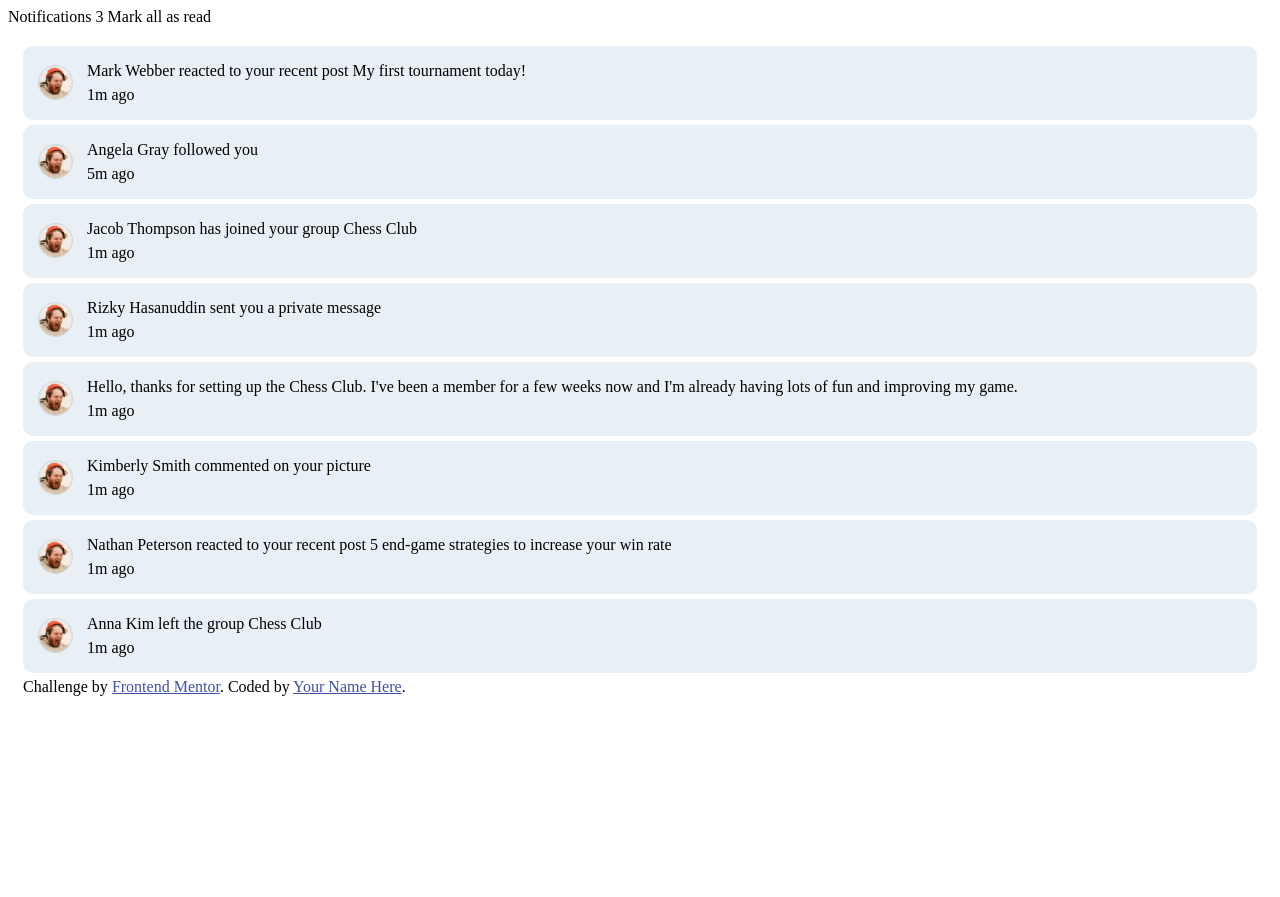
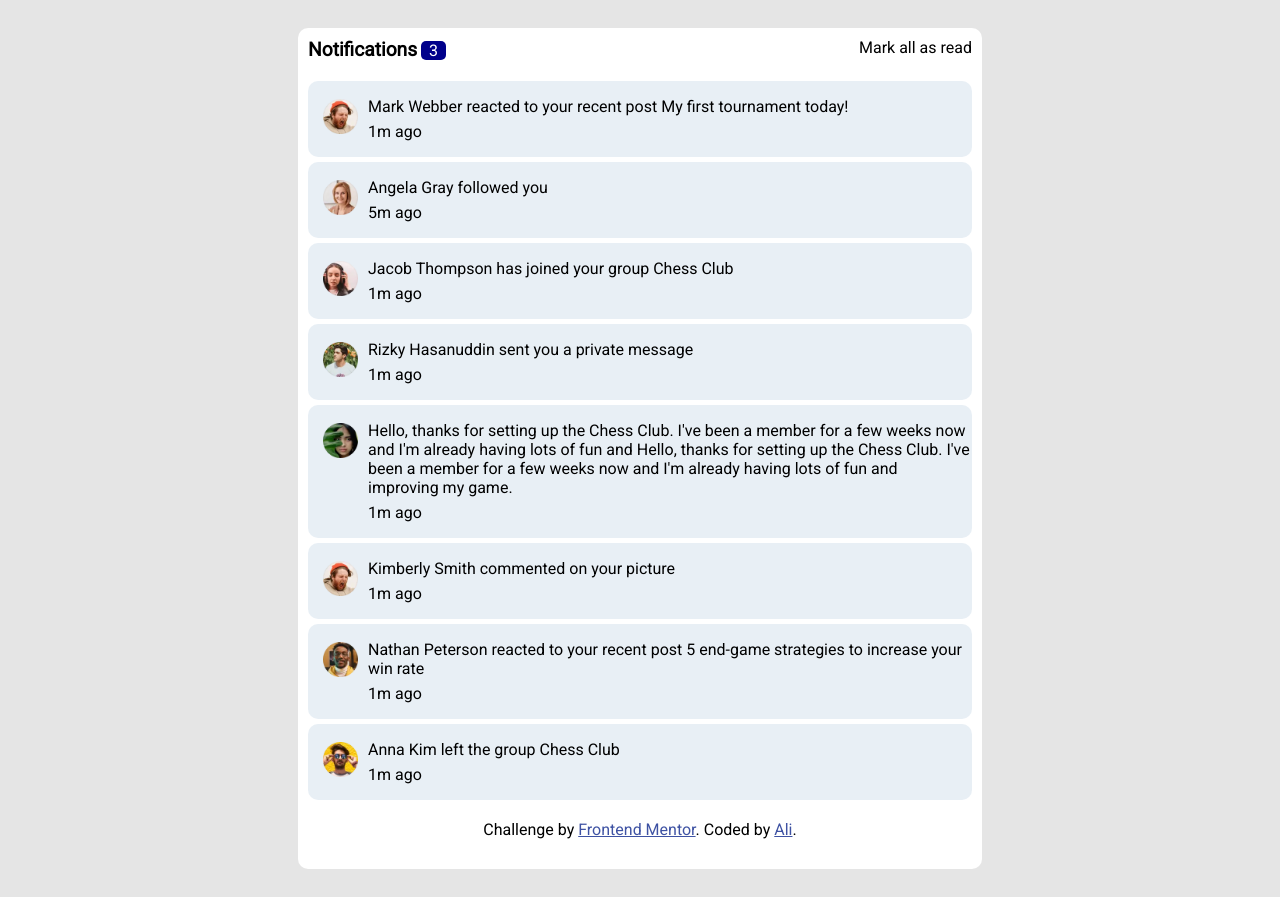
Before and after one commit to ali-s3/frontend, a plain HTML site: page index.html in a window 1280 px wide. Before the commit the page ends 800 px from the top, so only its background shows below. Drawn offline with Linux system fonts and the light colour scheme.

Commit message:
Notification Page (HTML+CSS)

```diff
--- a/index.html
+++ b/index.html
@@ -9,26 +9,40 @@
   <link rel="icon" type="image/png" sizes="32x32" href="./images/favicon-32x32.png">
 
   <title>Frontend Mentor | Notifications page</title>
-
+  <link rel="stylesheet" href="https://fonts.googleapis.com/css?family=Roboto" />
   <!-- Feel free to remove these styles or customise in your own stylesheet 👍 -->
   <style>
     * {
       box-sizing: inherit;
+      font-family: 'Roboto';
     }
 
     html {
+      background-color: rgba(1, 1, 1, 0.1);
       box-sizing: border-box;
     }
 
-    .attribution a {
+    /* Desktops and laptops ----------- */
+    @media only screen and (min-width : 1224px) {
+
+      /* Styles */
+      html {
+        padding: 20px 290px;
+      }
+    }
+
+    a {
       color: hsl(228, 45%, 44%);
     }
 
     img {
-      margin-bottom: 0px;
-      border: 1px groove rgb(0,0,0,0.1);
-      border-radius: 40px;
+      margin-top: 18px;
+      /* border: 1px groove rgb(0, 0, 0, 0.1); */
+      /* border-radius: 40px; */
       height: 35px;
+      /* margin: 0; */
+      /* padding: 100% 0; */
+      /* position: relative; */
     }
 
     .inline-text-info {
@@ -39,6 +53,7 @@
     }
 
     .notif-bar {
+      position: relative;
       border-radius: 10px;
       padding-top: 0px;
       /* height: 70px; */
@@ -47,11 +62,11 @@
       padding-left: 15px;
       /* border: 1px groove black; */
       background-color: rgba(141, 177, 206, 0.2);
+      display: flex;
     }
 
     .what-happened {
-      /* border: 1px groove black; */
-      /* margin-top: -1px; */
+      /* width: 90%; */
     }
 
     .ago-time {
@@ -60,56 +75,87 @@
     }
 
     .notification-bars {
-      padding: 15px;
+      padding: 10px;
       margin-top: 5px;
+      background-color: white;
+      border-radius: 10px;
+    }
+
+    .notif-bold-word {
+      font-size: 120%;
+    }
+
+    .notif-counter {
+      background-color: darkblue;
+      color: white;
+      border-radius: 5px;
+      width: 25px;
+      display: inline-block;
+      text-align: center;
+    }
+
+    .notif-header {
+      margin-bottom: 20px;
+    }
+
+    .mark-read {
+      float: right;
+    }
+    .attribution{
+      margin: 20px;
+      text-align: center;
     }
   </style>
 </head>
 
 <body>
-  <div>
-    <span> Notifications 3</span>
 
-    <span> Mark all as read </span>
-  </div>
   <div class="notification-bars">
+    <div class="notif-header">
+      <span><b class="notif-bold-word"> Notifications</b>
+        <span class="notif-counter"> 3</span></span>
+
+      <span class="mark-read"> Mark all as read </span>
+    </div>
     <div class="notif-bar">
       <img src="./assets/images/avatar-mark-webber.webp" alt="" srcset="">
       <div class="inline-text-info">
-        <p class="what-happened" >Mark Webber reacted to your recent post My first
+        <p class="what-happened">Mark Webber reacted to your recent post My first
           tournament today!</p>
         <p class="ago-time"> 1m ago</p>
       </div>
     </div>
 
     <div class="notif-bar">
-      <img src="./assets/images/avatar-mark-webber.webp" alt="" srcset="">
+      <img src="./assets/images/avatar-angela-gray.webp" alt="" srcset="">
       <div class="inline-text-info">
-        <p class="what-happened" > Angela Gray followed you</p>
+        <p class="what-happened"> Angela Gray followed you</p>
         <p class="ago-time"> 5m ago</p>
       </div>
     </div>
 
     <div class="notif-bar">
-      <img src="./assets/images/avatar-mark-webber.webp" alt="" srcset="">
+      <img src="./assets/images/avatar-anna-kim.webp" alt="" srcset="">
       <div class="inline-text-info">
-        <p class="what-happened" > Jacob Thompson has joined your group Chess Club</p>
+        <p class="what-happened"> Jacob Thompson has joined your group Chess Club</p>
         <p class="ago-time"> 1m ago</p>
       </div>
     </div>
 
     <div class="notif-bar">
-      <img src="./assets/images/avatar-mark-webber.webp" alt="" srcset="">
+      <img src="./assets/images/avatar-jacob-thompson.webp" alt="" srcset="">
       <div class="inline-text-info">
-        <p class="what-happened" >Rizky Hasanuddin sent you a private message</p>
+        <p class="what-happened">Rizky Hasanuddin sent you a private message</p>
         <p class="ago-time"> 1m ago</p>
       </div>
     </div>
 
     <div class="notif-bar">
-      <img src="./assets/images/avatar-mark-webber.webp" alt="" srcset="">
+      <img src="./assets/images/avatar-kimberly-smith.webp" alt="" srcset="">
       <div class="inline-text-info">
-        <p class="what-happened" >Hello, thanks for setting up the Chess Club. I've
+        <p class="what-happened">Hello, thanks for setting up the Chess Club. I've
+          been a member for a few weeks now and
+          I'm already having lots of fun and Hello, thanks for setting up the Chess Club. I've
           been a member for a few weeks now and
           I'm already having lots of fun and improving my game.</p>
         <p class="ago-time"> 1m ago</p>
@@ -119,31 +165,31 @@
     <div class="notif-bar">
       <img src="./assets/images/avatar-mark-webber.webp" alt="" srcset="">
       <div class="inline-text-info">
-        <p class="what-happened" >Kimberly Smith commented on your picture</p>
+        <p class="what-happened">Kimberly Smith commented on your picture</p>
         <p class="ago-time"> 1m ago</p>
       </div>
     </div>
 
     <div class="notif-bar">
-      <img src="./assets/images/avatar-mark-webber.webp" alt="" srcset="">
+      <img src="./assets/images/avatar-nathan-peterson.webp" alt="" srcset="">
       <div class="inline-text-info">
-        <p class="what-happened" >Nathan Peterson reacted to your recent post 5
+        <p class="what-happened">Nathan Peterson reacted to your recent post 5
           end-game strategies to increase your win rate </p>
         <p class="ago-time"> 1m ago</p>
       </div>
     </div>
 
     <div class="notif-bar">
-      <img src="./assets/images/avatar-mark-webber.webp" alt="" srcset="">
+      <img src="./assets/images/avatar-rizky-hasanuddin.webp" alt="" srcset="">
       <div class="inline-text-info">
-        <p class="what-happened" >Anna Kim left the group Chess Club</p>
+        <p class="what-happened">Anna Kim left the group Chess Club</p>
         <p class="ago-time"> 1m ago</p>
       </div>
     </div>
 
     <div class="attribution">
       Challenge by <a href="https://www.frontendmentor.io?ref=challenge" target="_blank">Frontend Mentor</a>.
-      Coded by <a href="#">Your Name Here</a>.
+      Coded by <a href="ali.dev">Ali</a>.
     </div>
   </div>
 </body>
```
